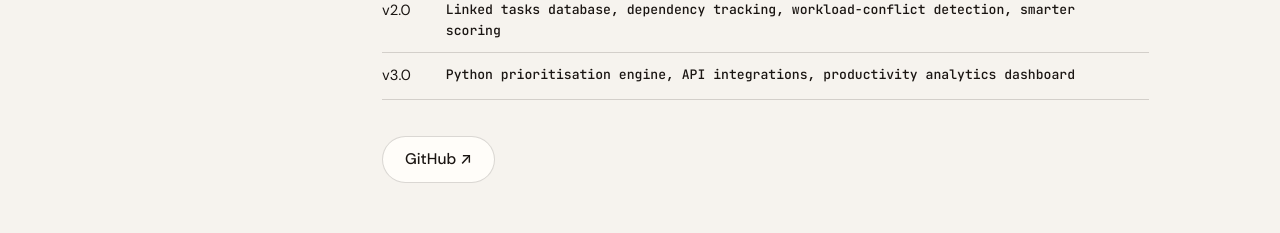
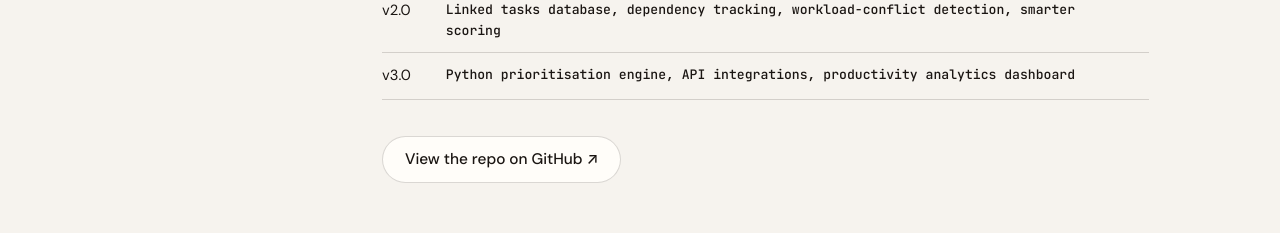
Before and after one commit to feby21/Febylia-Portfolio, a plain HTML site: page work/project-manager-agent.html in a window 1280 px wide. Shown: the part 4500-4733 px from the top of the page. Drawn offline with nearby package versions, Linux system fonts and the light colour scheme.

Commit message:
Link the Project Manager Agent page to its GitHub repo
Co-Authored-By: Claude Fable 5.2 <noreply@anthropic.com>

```diff
--- a/work/project-manager-agent.html
+++ b/work/project-manager-agent.html
@@ -208,9 +208,7 @@
               </tbody>
             </table>
           </div>
-          <!-- TODO: once the repo is public, point this at the repo itself,
-               e.g. https://github.com/feby21/personal-project-manager-agent -->
-          <p style="margin-top:22px"><a class="btn btn--ghost" href="https://github.com/feby21" target="_blank" rel="noopener">GitHub ↗</a></p>
+          <p style="margin-top:22px"><a class="btn btn--ghost" href="https://github.com/feby21/Project-Management-Agent" target="_blank" rel="noopener">View the repo on GitHub ↗</a></p>
         </div>
       </section>
     </div>
```
Also changed, not shown: 1 other file.
